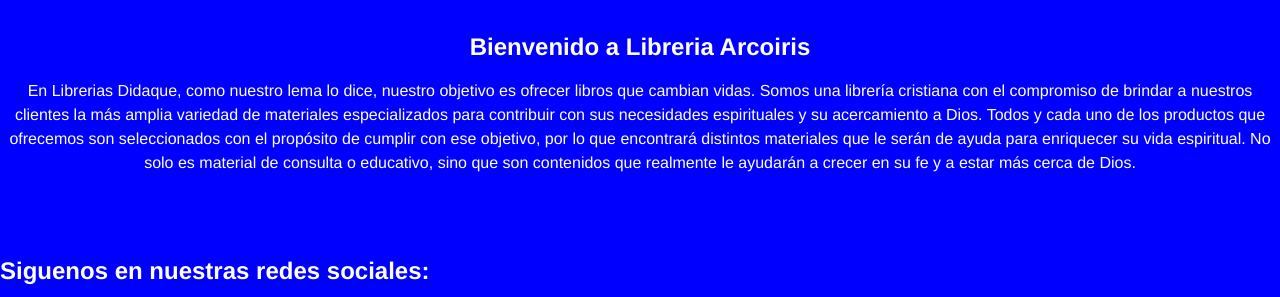
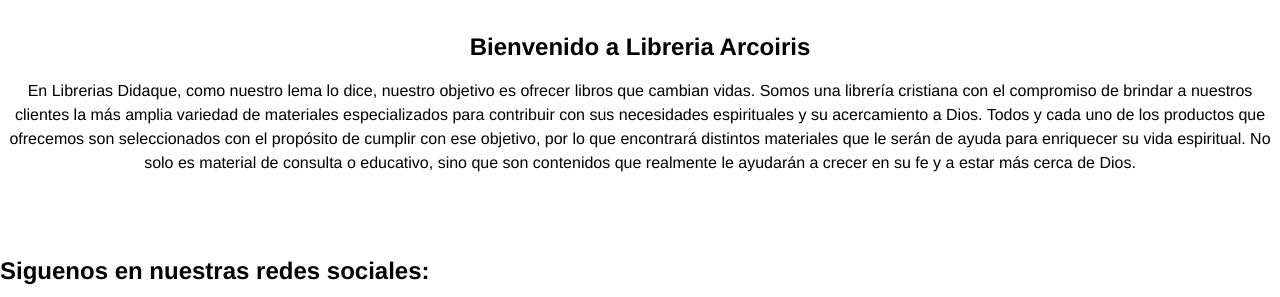
Before and after one commit to 201114387/PrimerParcialPractico, a plain HTML site: page Index.html in a window 1280 px wide. Shown: the part 99-396 px from the top of the page. Drawn offline with Linux system fonts and the light colour scheme.

Commit message:
Version 2 Rama B

```diff
--- a/style.css
+++ b/style.css
@@ -4,8 +4,8 @@ body {
 	font-family: Helvetica, Arial, sans-serif;
 	color: #667;
 	background: #f2f2f2;
-	background: blue;
-	color:white;
+	background: white;
+	color:black;
 	font-size: 1em;
 	line-height: 1.5em;
 	padding-top:90px;
```
